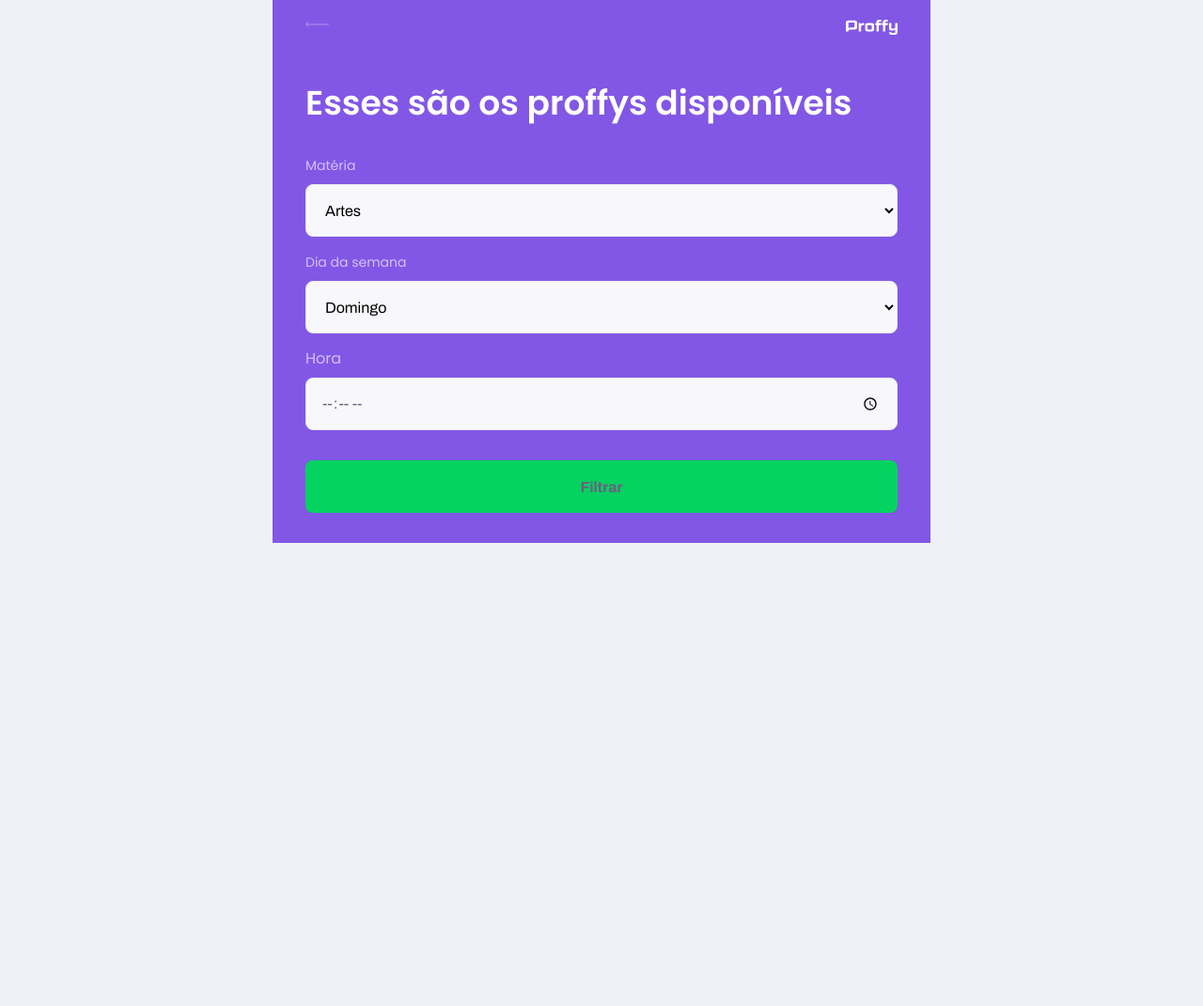
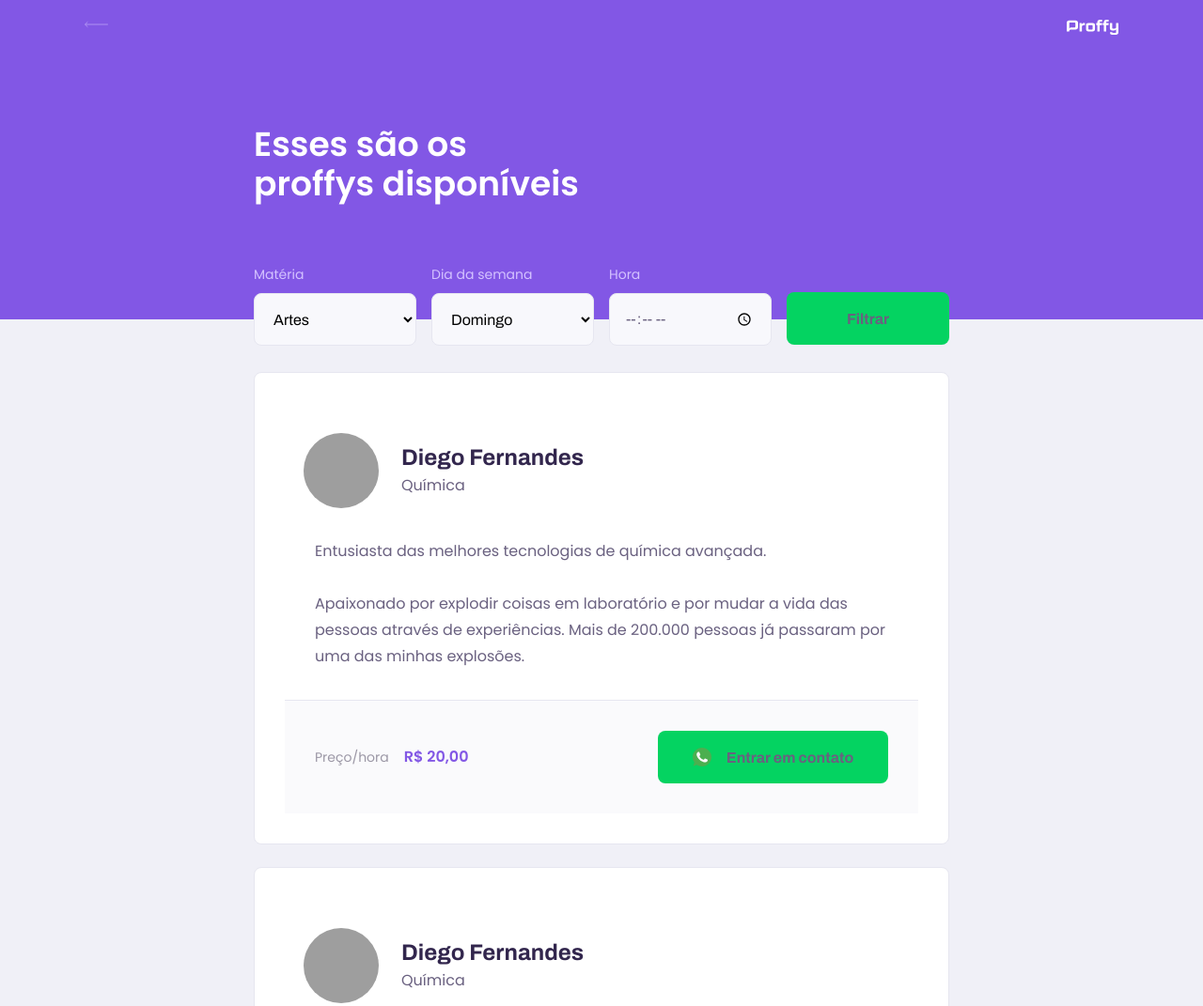
Before and after one commit to marcellodinizr/NLW, a plain HTML site: page study.html in a window 1280 px wide. Shown: the top 1071 px of the page at 94% size. Before the commit the page ends 800 px from the top, so only its background shows below. Drawn offline with Linux system fonts and the light colour scheme; grey boxes are pictures that could not be loaded.

Commit message:
finishing day02

```diff
--- a/study.html
+++ b/study.html
@@ -66,7 +66,56 @@
                 </form>
             </div>
 
+
         </header>
+
+        <main>
+            <article class="teacher-item">
+                <header>
+                    <img
+                        src="https://avatars2.githubusercontent.com/u/2254731?s=460&amp;u=0ba16a79456c2f250e7579cb388fa18c5c2d7d65&amp;v=4"
+                        alt="Diego Fernandes">
+                    <div>
+                        <strong>Diego Fernandes</strong>
+                        <span>Química</span>
+                    </div>
+                </header>
+
+                <p>Entusiasta das melhores tecnologias de química avançada.<br><br>Apaixonado por explodir coisas em laboratório e por mudar a vida das pessoas através de experiências. Mais de 200.000 pessoas já passaram por uma das minhas explosões.</p>
+
+                <footer>
+                    <p>Preço/hora<strong>R$ 20,00</strong>
+                    </p>
+                    <button type="button">
+                        <img src="/images/icons/whatsapp.svg" alt="Whatsapp">Entrar em contato
+                    </button>
+                </footer>
+            </article>
+
+            <article class="teacher-item">
+                <header>
+                    <img
+                        src="https://avatars2.githubusercontent.com/u/2254731?s=460&amp;u=0ba16a79456c2f250e7579cb388fa18c5c2d7d65&amp;v=4"
+                        alt="Diego Fernandes">
+                    <div>
+                        <strong>Diego Fernandes</strong>
+                        <span>Química</span>
+                    </div>
+                </header>
+
+                <p>Entusiasta das melhores tecnologias de química avançada.<br><br>Apaixonado por explodir coisas em laboratório e por mudar a vida das pessoas através de experiências. Mais de 200.000 pessoas já passaram por uma das minhas explosões.</p>
+
+                <footer>
+                    <p>Preço/hora<strong>R$ 20,00</strong>
+                    </p>
+                    <button type="button">
+                        <img src="/images/icons/whatsapp.svg" alt="Whatsapp">Entrar em contato
+                    </button>
+                </footer>
+            </article>
+
+        </main>
+
     </div>
 
 </body>
--- a/styles/partials/page-study.css
+++ b/styles/partials/page-study.css
@@ -34,6 +34,8 @@
 .page-header .header-content {
     width: 90%;
     margin: 3.2rem auto;
+
+    position: relative;
 }
 
 .page-header .header-content strong {
@@ -69,7 +71,6 @@
     display: flex;
     align-items: center;
     justify-content: center;
-    text-decoration: none;
     transition: background 0.2s;
     margin-top: 3.2rem;
 }
@@ -79,9 +80,9 @@
 }
 
 .select-block label,
-input-block label {
+.input-block label {
     font-size: 1.4rem;
-    color: var (--color-text-complement);
+    color: var(--color-text-complement);
 }
 
 .input-block input,
@@ -101,12 +102,174 @@
     position: relative;
 }
 
-input-block:focus-within::after {
+.input-block:focus-within::after {
     content: "";
     width: calc(100% - 3.2rem);
     height: 2px;
     background: var(--color-primary-light);
     position: absolute;
     left: 1.6rem;
-    bottom: 0;
+    bottom: 0px;
 }
+
+#page-study main {
+    margin: 3.2rem auto;
+    width: 90%;
+}
+
+.teacher-item {
+    background-color: var(--color-box-base);
+    border: 1px solid var(--color-line-in-white);
+    border-radius: .8rem;
+    margin-top: 2.4rem;
+}
+
+.teacher-item header {
+    padding: 3.2rem 2rem;
+    display: flex;
+    align-items: center;
+}
+
+.teacher-item header img {
+    width: 8rem;
+    height: 8rem;
+    border-radius: 50%;
+}
+
+.teacher-item header div {
+    margin-left: 2.4rem;
+}
+
+.teacher-item header div strong {
+    font: 700 2.4rem Archivo;
+    display: block;
+    color: var(--color-text-title);
+}
+
+.teacher-item header div span {
+    font-size: 1.6rem;
+    display: block;
+    margin-top: .4rem;
+}
+
+.teacher-item > p {
+    padding: 0.2rem;
+    font-size: 1.6rem;
+    line-height: 2.8rem;
+}
+
+.teacher-item footer {
+    padding: 3.2rem 2rem;
+    background-color: var(--color-box-footer);
+    border-top: 1px solid var(--color-line-in-white);
+    margin-top: 3.2rem;
+    display: flex;
+    align-items: center;
+    justify-content: space-between;
+}
+
+.teacher-item footer p {
+    font-size: 1.4rem;
+    line-height: 2.4rem;
+    color: var(--color-text-complement);
+}
+
+.teacher-item footer p strong {
+    font-size: 1.6rem;
+    color: var(--color-primary);
+    display: block;
+}
+
+.teacher-item footer button {
+    width: 20rem;
+    height: 5.6rem;
+    background: var(--color-secondary);
+    color: var(--color-buton-text);
+    border: 0;
+    border-radius: .8rem;
+    cursor: pointer;
+    font: 700 1.5rem Archivo;
+
+    display: flex;
+    align-items: center;
+    justify-content: space-evenly;
+
+    text-decoration: none;
+
+    transition: background 0.2s;
+    margin-left: 1.6rem;
+}
+
+.teacher-item footer button:hover {
+    background: var(--color-secondary-dark);
+}
+
+@media (min-width: 700px) {
+    #page-study #container {
+        max-width: 100vw;
+    }
+
+    .page-header {
+        height: 340px;
+    }
+
+    .page-header .top-bar-container {
+        max-width: 1100px;
+    }
+
+    .page-header .header-content {
+        max-width: 740px;
+        margin: 0 auto;
+        flex: 1 1;
+        padding-bottom: 48px;
+        display: flex;
+        flex-direction: column;
+        justify-content: center;
+    }
+
+    .page-header .header-content strong {
+        max-width: 350px;
+    }
+
+    .teacher-item,
+    .teacher-item footer {
+        padding: 32px;
+    }
+
+    #search-teachers {
+        display: grid;
+        grid-template-columns: repeat(4, 1fr);
+        gap: 16px;
+        position: absolute;
+        bottom: -28px;
+    }
+
+    #page-study main {
+        padding: 32px 0;
+        max-width: 740px;
+        margin: 0 auto;
+    }
+
+    #search-teachers .select-block {
+        margin-bottom: 0;
+    }
+
+    .teacher-item > p {
+        padding: 0 32px;
+    }
+
+    .teacher-item footer p strong {
+        display: initial;
+        margin-left: 16px;
+    }
+
+    .teacher-item footer button {
+        width: 245px;
+        font-size: 16px;
+        justify-content: center;
+    }
+
+    .teacher-item footer button img {
+        margin-right: 16px;
+    }
+}
```
